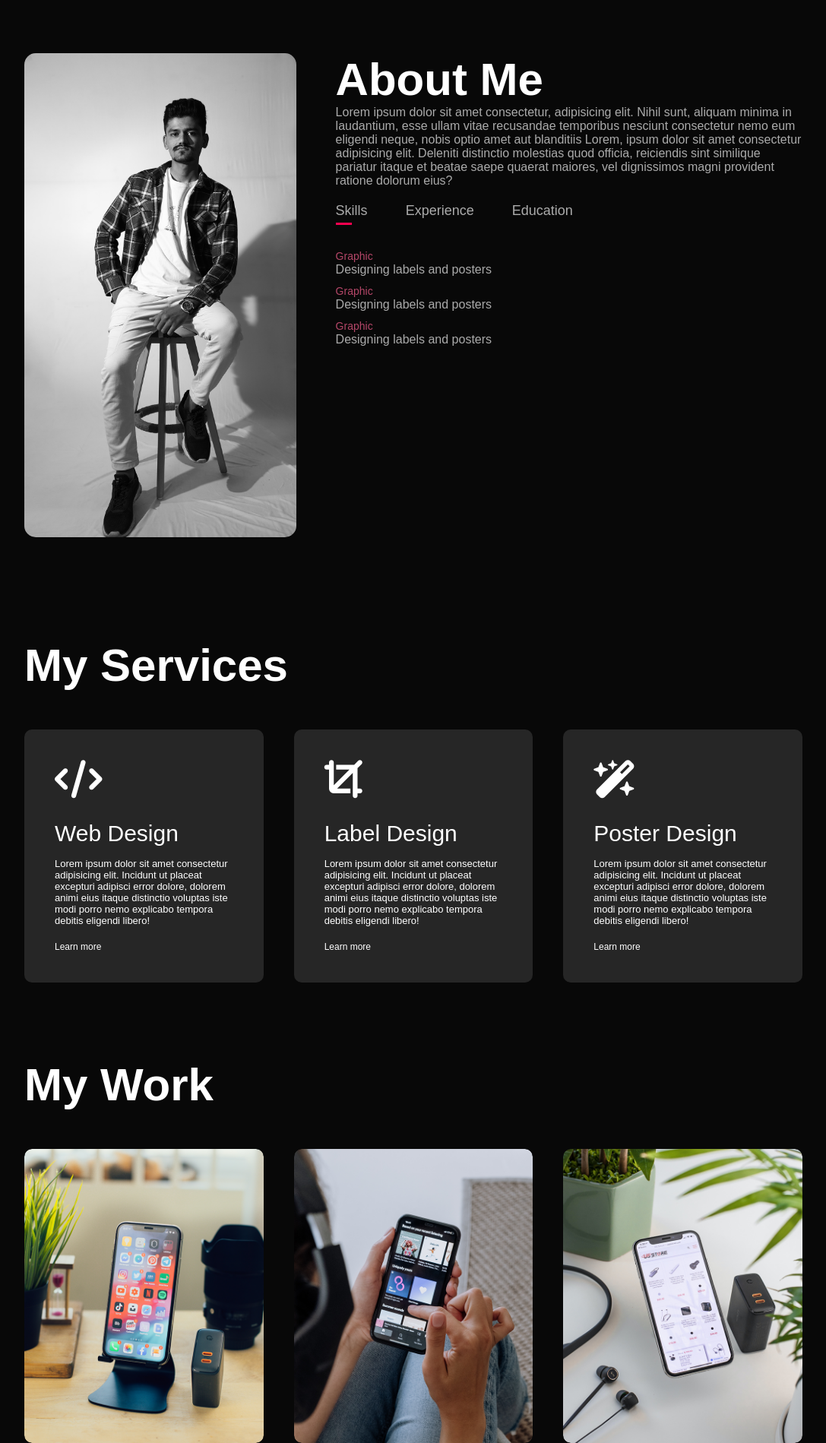
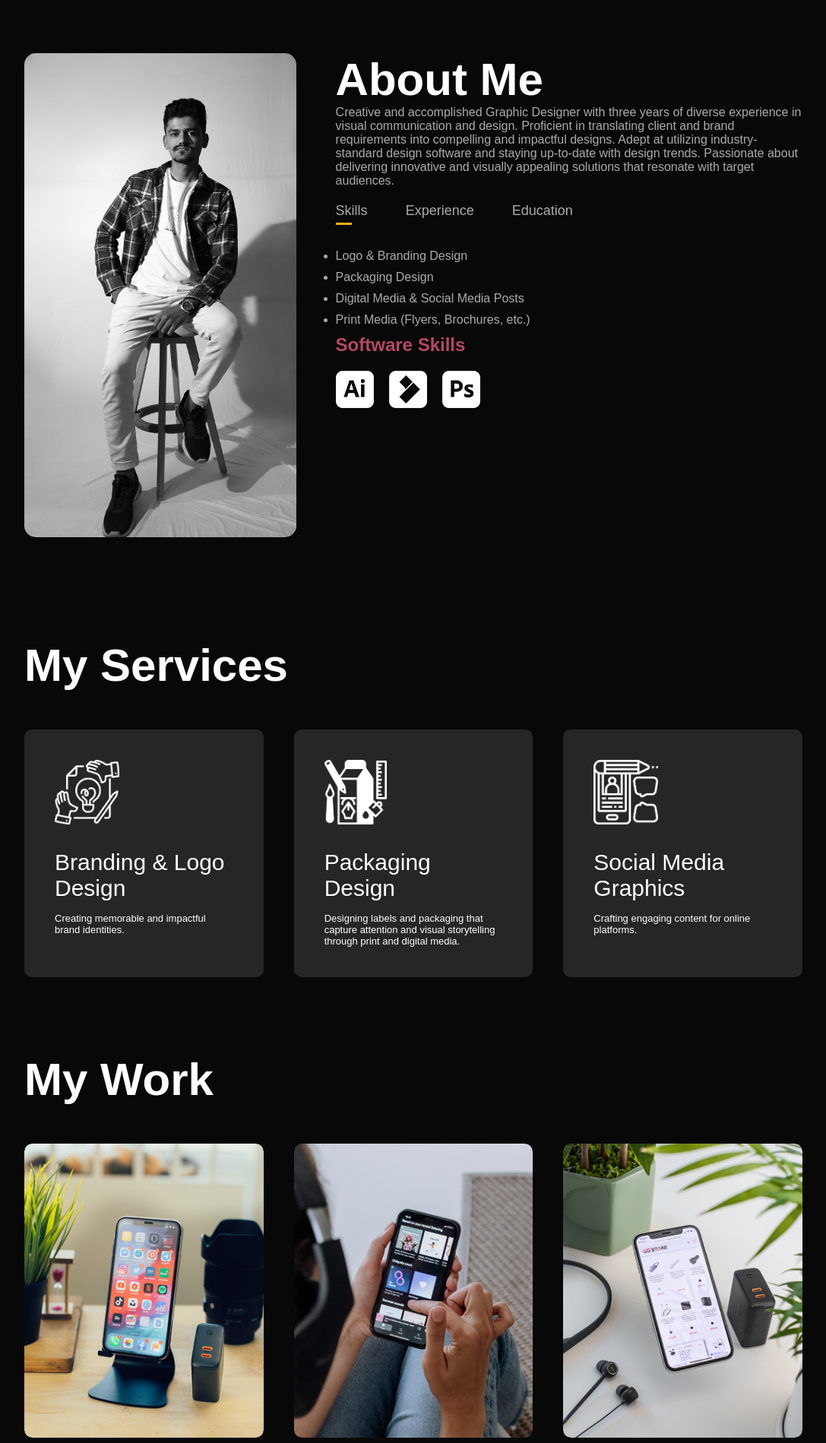
Before and after one commit to YashG92/hussain_kadri, a plain HTML site: page index.html in a window 1280 px wide. Shown: the part 820-2719 px from the top of the page at 76% size, without its empty margins (96-1183 px from the left). Drawn offline with Linux system fonts and the light colour scheme.

Commit message:
images change

```diff
--- a/index.html
+++ b/index.html
@@ -25,7 +25,7 @@
                 </nav>
                 <div class="header-text">
                     <p>Graphic Designer</p>
-                    <h1>Hi, I'm <span>Husen</span> <br>Kadri From India</h1>
+                    <h1>Hi, I'm <span>Hussain</span> <br><span>Kadri</span> From India</h1>
                 </div>
             </div>
         </div>
@@ -38,7 +38,14 @@
                     </div>
                     <div class="about-col-2">
                         <h1 class="sub-title">About Me</h1>
-                        <p>Lorem ipsum dolor sit amet consectetur, adipisicing elit. Nihil sunt, aliquam minima in laudantium, esse ullam vitae recusandae temporibus nesciunt consectetur nemo eum eligendi neque, nobis optio amet aut blanditiis Lorem, ipsum dolor sit amet consectetur adipisicing elit. Deleniti distinctio molestias quod officia, reiciendis sint similique pariatur itaque et beatae saepe quaerat maiores, vel dignissimos magni provident ratione dolorum eius?</p>
+                        <p>Creative and accomplished Graphic Designer with
+                            three years of diverse experience in visual communication
+                            and design. Proficient in translating client and
+                            brand requirements into compelling and impactful
+                            designs. Adept at utilizing industry-standard design
+                            software and staying up-to-date with design trends.
+                            Passionate about delivering innovative and visually
+                            appealing solutions that resonate with target audiences.</p>
 
                         <div class="tab-title">
                             <p class="tab-links active-link" onclick="opentab('skills')">Skills</p>
@@ -47,23 +54,33 @@
                         </div>
                         <div class="tab-contents active-tab" id="skills">
                             <ul>
-                                <li><span>Graphic</span><br>Designing labels and posters</li>
-                                <li><span>Graphic</span><br>Designing labels and posters</li>
-                                <li><span>Graphic</span><br>Designing labels and posters</li>
+                                <li>Logo & Branding Design
+                                </li>
+                                <li>Packaging Design
+                                </li>
+                                <li>Digital Media & Social Media Posts</li>
+                                <li>Print Media (Flyers, Brochures, etc.)</li>
                             </ul>
+                            <span>Software Skills</span>
+                            <div class="software-skills-logos">
+                                <img src="images/AI.png" alt="Logo 1">
+                                <img src="images/Filmora.png" alt="Logo 2">
+                                <img src="images/PS.png" alt="Logo 3">
+                            </div>
+
                         </div>
                         <div class="tab-contents" id="experience">
                             <ul>
-                                <li><span>2022 - Current</span><br>Graphic Designer at Cretto Pvt. Ltd.</li>
-                                <li><span>2020-2022</span><br>Graphic Designer at Cranup Business Consultant</li>
-                                <li><span>2020(Feb) - 2020(Nov)</span><br>Social Media Marketing Management at Cranup Business Consultant</li>
+                                <li><span>2023 - Current</span><br>Senior Graphic Designer at Kanvas Branding</li><br>
+                                <li><span>2020-2023</span><br>Graphic Designer at Cranup Business Consultant</li><br>
+                                <li><span>2020 - 2020</span><br>Graphic designer Intern at Cranup Business Consultant</li>
                             </ul>
                         </div>
                         <div class="tab-contents" id="education">
                             <ul>
-                                <li><span>2019</span><br>Higher Secondary Education</li>
+                                <li><span>2022</span><br>Bachelor of Commerce</li><br>
+                                <li><span>2019</span><br>Higher Secondary Education</li><br>
                                 <li><span>2017</span><br>Secondary School Certificate</li>
-
                             </ul>
                         </div>
                     </div>
@@ -75,23 +92,20 @@
         <div class="container">
             <h1 class="sub-title">My Services</h1>
             <div class="services-list">
-                <div>
-                    <i class="fa-solid fa-code"></i>
-                    <h2>Web Design</h2>
-                    <p>Lorem ipsum dolor sit amet consectetur adipisicing elit. Incidunt ut placeat excepturi adipisci error dolore, dolorem animi eius itaque distinctio voluptas iste modi porro nemo explicabo tempora debitis eligendi libero!</p>
-                    <a href="#">Learn more</a>
+                <div class="services-item">
+                    <img src="images/Asset 5.png" alt="" class="service-img1">
+                    <h2>Branding & Logo Design</h2>
+                    <p>Creating memorable and impactful brand identities.</p>
                 </div>
-                <div>
-                    <i class="fa-solid fa-crop"></i>
-                    <h2>Label Design</h2>
-                    <p>Lorem ipsum dolor sit amet consectetur adipisicing elit. Incidunt ut placeat excepturi adipisci error dolore, dolorem animi eius itaque distinctio voluptas iste modi porro nemo explicabo tempora debitis eligendi libero!</p>
-                    <a href="#">Learn more</a>
+                <div class="services-item">
+                    <img src="images/packaging_white.png" class="service-img2" alt="">
+                    <h2>Packaging Design</h2>
+                    <p>Designing labels and packaging that capture attention and visual storytelling through print and digital media.</p>
                 </div>
-                <div>
-                    <i class="fa-solid fa-wand-magic-sparkles"></i>
-                    <h2>Poster Design</h2>
-                    <p>Lorem ipsum dolor sit amet consectetur adipisicing elit. Incidunt ut placeat excepturi adipisci error dolore, dolorem animi eius itaque distinctio voluptas iste modi porro nemo explicabo tempora debitis eligendi libero!</p>
-                    <a href="#">Learn more</a>
+                <div class="services-item">
+                    <img src="images/Social media white.png" alt="" class="service-img3">
+                    <h2>Social Media Graphics</h2>
+                    <p>Crafting engaging content for online platforms.</p>
                 </div>
             </div>
         </div>
@@ -107,7 +121,7 @@
                     <div class="layer">
                         <h3>Social Media App</h3>
                         <p>Lorem ipsum dolor sit amet consectetur adipisicing elit. Accusantium, asperiores?</p>
-                        <a href="#"><i class="fa-solid fa-up-right-from-square"></i></a>
+                        <a href="https://www.behance.net/gallery/179010663/Nood-Suppliment-Packaging" target="_blank"><i class="fa-solid fa-up-right-from-square"></i></a>
                     </div>
                 </div>
                 <div class="work">
--- a/style.css
+++ b/style.css
@@ -63,7 +63,7 @@ nav ul li a::after{
     content: '';
     width: 0;
     height: 3px;
-    background: #ff004f;
+    background: #faad1b;
     position: absolute;
     left: 0;
     bottom: -6px;
@@ -84,7 +84,7 @@ nav ul li a:hover::after{
 }
 
 .header-text h1 span{
-    color: #ff004f;
+    color: #faad1b;
 }
 
 /*------about-------*/
@@ -135,7 +135,7 @@ nav ul li a:hover::after{
     content: '';
     width: 0;
     height: 3px;
-    background: #ff004f;
+    background: #faad1b;
     position: absolute;
     left: 0;
     bottom: -8px;
@@ -147,17 +147,37 @@ nav ul li a:hover::after{
 }
 
 .tab-contents ul li{
-    list-style: none;
     margin: 10px 0;
+}
+
+.tab-contents span{
+    margin: 10px 0;
+    color: #b54769;
+    font-size: 24px;
+    font-weight: bold;
 }
 
 .tab-contents ul li span{
     color: #b54769;
-    font-size: 14px;
+    font-size: 24px;
+    font-weight: bold;
 }
 
 .tab-contents{
     display: none;
+}
+
+.software-skills-logos {
+    display: flex;
+    justify-content: start; /* Adjusts spacing between logos */
+    align-items: center;
+    margin-top: 20px;
+    gap: 20px;
+}
+
+.software-skills-logos img {
+    width: 50px; /* Adjust the size of the logos as needed */
+    height: auto;
 }
 
 .tab-contents.active-tab{
@@ -185,7 +205,8 @@ nav ul li a:hover::after{
     transition: background 0.5s, transform 0.5s;
 }
 
-.services-list div i{
+.services-list div img{
+    height: 85px;
     font-size: 50px;
     margin-bottom: 30px;
 }
@@ -205,8 +226,27 @@ nav ul li a:hover::after{
 }
 
 .services-list div:hover{
-    background: #ff004f;
+    background: #faad1b;
+    color: #080808;
     transform: translateY(-10px);
+}
+
+.services-item:hover h2{
+    font-weight: bold;
+    transition: 0.3s ease;
+}
+
+.services-item:hover .service-img1 {
+    content: url('images/branding_black.png');
+    transition: 0.3s ease;
+}
+.services-item:hover .service-img2 {
+    content: url('images/packaging_black.png');
+    transition: 0.3s ease;
+}
+.services-item:hover .service-img3 {
+    content: url('images/Social\ media.png');
+    transition: 0.3s ease;
 }
 
 /* -------portfolio--------*/
@@ -238,7 +278,7 @@ nav ul li a:hover::after{
 .layer{
     width: 100%;
     height: 0;
-    background: linear-gradient(rgba(0,0,0,0.6), #ff004f);
+    background: linear-gradient(rgba(0,0,0,0.6), #faad1b);
     border-radius: 10px;
     position: absolute;
     left: 0;
@@ -262,7 +302,7 @@ nav ul li a:hover::after{
 
 .layer a{
     margin-top: 20px;
-    color: #ff004f;
+    color: #faad1b;
     text-decoration: none;
     font-size: 18px;
     line-height: 60px;
@@ -285,7 +325,7 @@ nav ul li a:hover::after{
     display: block;
     margin: 50px auto;
     width: fit-content;
-    border: 1px solid #ff004f;
+    border: 1px solid #faad1b;
     padding: 14px 50px;
     border-radius: 6px;
     text-decoration: none;
@@ -294,7 +334,7 @@ nav ul li a:hover::after{
 }
 
 .btn:hover{
-    background: #ff004f;
+    background: #faad1b;
 }
 
 /* -------contact------ */
@@ -312,7 +352,7 @@ nav ul li a:hover::after{
 }
 
 .contact-left p i{
-    color: #ff004f;
+    color: #faad1b;
     margin-right: 15px;
     font-size: 25px;
 }
@@ -331,13 +371,13 @@ nav ul li a:hover::after{
 }
 
 .social-icons a:hover{
-    color: #ff004f;
+    color: #faad1b;
     transform: translateY(-5px);
 }
 
 .btn.btn2{
     display: inline-block;
-    background: #ff004f;
+    background: #faad1b;
 }
 
 .contact-right form{
@@ -399,7 +439,7 @@ nav .fas{
     }
 
     nav ul{
-        background: #ff004f;
+        background: #faad1b;
         position: fixed;
         top: 0;
         right: -200px;
@@ -429,6 +469,7 @@ nav .fas{
         flex-basis: 100%;
     }
     .about-col-1{
+        display: none;
         margin-bottom: 30px;
     }
     .about-col-2{
```
Also changed, not shown: images/AI.png (added), images/Asset 5.png (added), images/Filmora.png (added), images/PS.png (added), images/Social media white.png (added), images/Social media.png (added), images/branding_black.png (added), images/logo.png, images/packaging_black.png (added), images/packaging_white.png (added), images/softwareskills.png (added).
